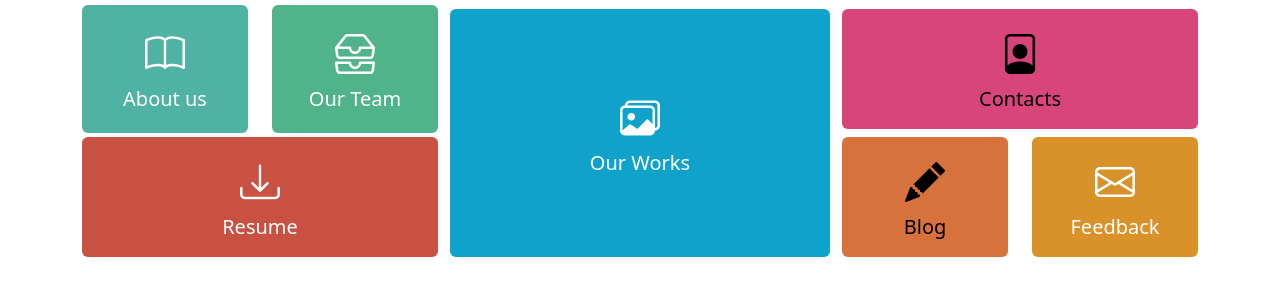
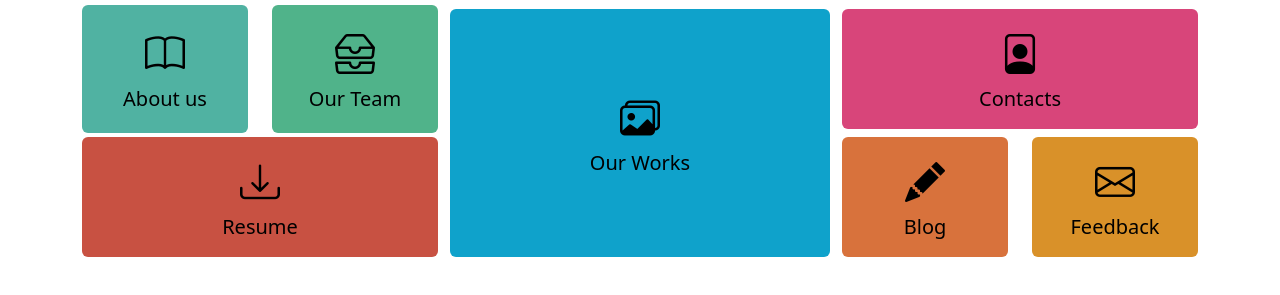
Before and after one commit to mariosamaniego/intro-javascript, a plain HTML site: page PracticasDom/Practica2/indexMetrika.html in a window 1280 px wide. Shown: the part 67-362 px from the top of the page. Drawn offline with nearby package versions, Linux system fonts and the light colour scheme.

Commit message:
se suben cambios

```diff
--- a/PracticasDom/Practica2/estilo.css
+++ b/PracticasDom/Practica2/estilo.css
@@ -1,22 +1,22 @@
-.btn-primary {
+.btn-uno {
     background-color: #50B2A2 !important;
 }
-.btn-secondary {
+.btn-dos {
     background-color: #50B38A !important;
 }
-.btn-success {
+.btn-tres {
     background-color: #C85142 !important;
 }
-.btn-danger {
+.btn-cuatro {
     background-color: #0FA2CB !important;
 }
-.btn-warning {
+.btn-cinco {
     background-color: #D8457A !important;
 }
-.btn-info {
+.btn-seis {
     background-color: #D8723C !important;
 }
-.btn-dark {
+.btn-siete {
     background-color: #D99129 !important;
 }
 
--- a/PracticasDom/Practica2/indexMetrika.html
+++ b/PracticasDom/Practica2/indexMetrika.html
@@ -38,7 +38,7 @@
             <div class="col-4 col-sm-4 ">
                 <div class="row  text-center h-50">
                     <div class="col-6">
-                         <button type="button" class="btn btn-primary btn-sq-responsive btn-square-lg h-100 w-100 ">
+                         <button type="button" class="btn btn-light btn-uno btn-sq-responsive btn-square-lg h-100 w-100 ">
                             <div class="row fs-1">
                                 <div class="col-12"><i class="bi bi-book"></i></div>
                             </div>
@@ -57,7 +57,7 @@
                     </div>
 
                     <div class="col-6 col-sm-">
-                        <button type="button" class="btn btn-secondary btn-sq-responsive btn-square-lg h-100 w-100 ">
+                        <button type="button" class="btn btn-light btn-dos btn-sq-responsive btn-square-lg h-100 w-100 ">
                             <div class="row fs-1">
                                 <div class="col-12"><i class="bi bi-inboxes"></i></div>
                             </div>
@@ -70,7 +70,7 @@
                 </div>
                 <div class="row text-center h-50 py-1">
                     <div class="col-12 col-sm-12">
-                        <button type="button" class="btn btn-success btn-sq-responsive btn-square-lg h-100 w-100">
+                        <button type="button" class="btn btn-light btn-tres btn-sq-responsive btn-square-lg h-100 w-100">
                             <div class="row fs-1">
                                 <div class="col-12"><i class="bi bi-download"></i></div>
                             </div>
@@ -84,7 +84,7 @@
 
             <div class="col-4 ">
                 <div class="row text-center h-100 py-1 ">
-                    <button type="button" class="btn btn-danger btn-sq-responsive btn-square-lg h-100 w-100 ">
+                    <button type="button" class="btn btn-light btn-cuatro btn-sq-responsive btn-square-lg h-100 w-100 ">
                         <div class="row fs-1">
                             <div class="col-12"><i class="bi bi-images"></i></div>
                         </div>
@@ -98,7 +98,7 @@
             <div class="col-4" >
                 <div class="row text-center h-50 py-1">
                     <div class="col-12">
-                        <button type="button" class="btn btn-warning btn-sq-responsive btn-square-lg h-100 w-100 ">
+                        <button type="button" class="btn btn-light btn-cinco btn-sq-responsive btn-square-lg h-100 w-100 ">
                             <div class="row fs-1">
                                 <div class="col-12"><i class="bi bi-file-person"></i></div>
                             </div>
@@ -110,7 +110,7 @@
                 </div>
                 <div class="row text-center h-50 py-1">
                     <div class="col-6 ">
-                        <button type="button" class="btn btn-info btn-sq-responsive btn-square-lg h-100 w-100 ">
+                        <button type="button" class="btn btn-light btn-seis btn-sq-responsive btn-square-lg h-100 w-100 ">
                             <div class="row fs-1">
                                 <div class="col-12"><i class="bi bi-pencil-fill"></i></div>
                             </div>
@@ -120,7 +120,7 @@
                         </button>
                     </div>
                     <div class="col-6">
-                        <button type="button" class="btn btn-dark btn-sq-responsive justify-centerbtn-square-lg h-100 w-100 ">
+                        <button type="button" class="btn btn-light btn-siete btn-sq-responsive justify-centerbtn-square-lg h-100 w-100 ">
                             <div class="row fs-1">
                                 <div class="col-12"><i class="bi bi-envelope"></i></div>
                             </div>
```
